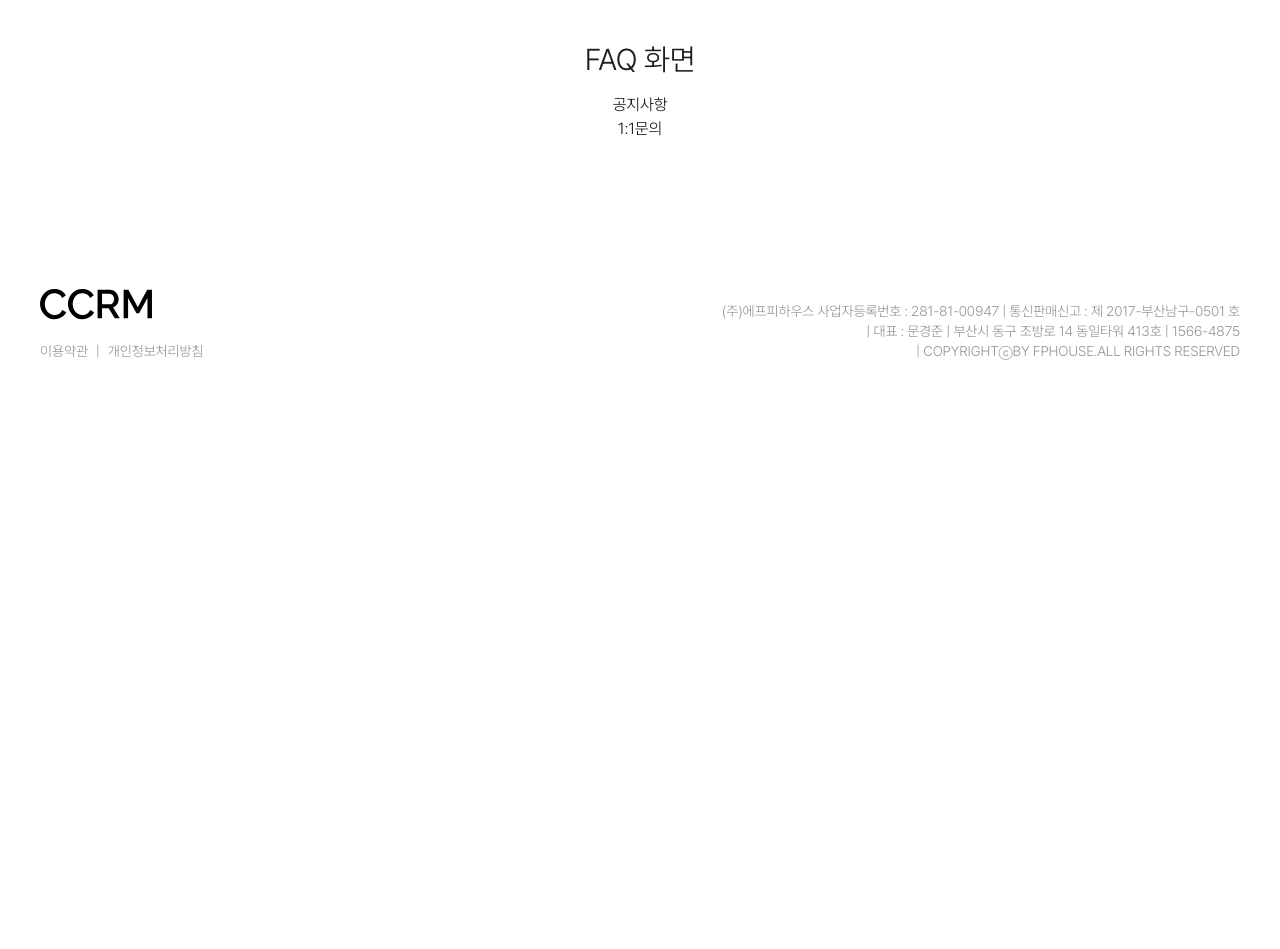
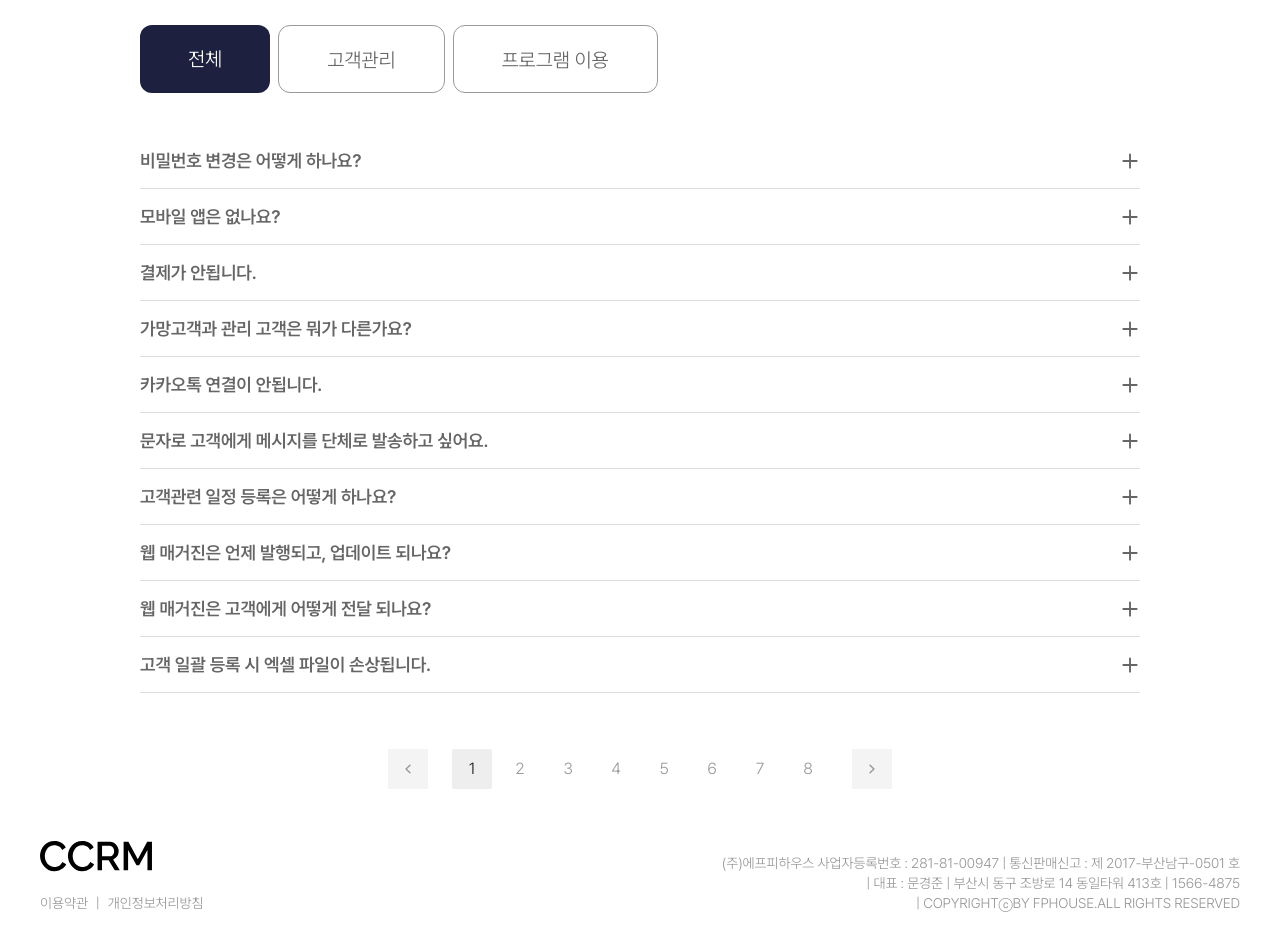
Before and after one commit to SnoopyKim/CCRM-deploy, a Next.js app: page /service-center/faq in a window 1280 px wide. Shown: the part 500-1449 px from the top of the page. Before the commit the page ends 897 px from the top, so only its background shows below. Built offline with nearby package versions, Linux system fonts and the light colour scheme.

Commit message:
FAQ 구현

```diff
--- a/app/(routes)/(main)/service-center/_components/pagination.tsx
+++ b/app/(routes)/(main)/service-center/_components/pagination.tsx
@@ -1,24 +1,36 @@
+"use client";
+
 import Icon from "@/app/_components/Icon";
 import clsx from "clsx";
 import Link from "next/link";
+import { usePathname, useRouter, useSearchParams } from "next/navigation";
 
 export default function Pagination({
   total,
-  pageIndex,
   pageSize = 10,
-  onChange,
 }: {
   total: number;
-  pageIndex: number;
   pageSize?: number;
-  onChange?: (page: number) => void;
 }) {
   const totalPages = Math.ceil(total / pageSize);
   const pages = Array.from({ length: totalPages }, (_, index) => index + 1);
+  const router = useRouter();
+  const pathname = usePathname();
+  const searchParams = useSearchParams();
+  const pageIndex = searchParams.get("page")
+    ? parseInt(searchParams.get("page")!)
+    : 1;
+
+  const setPage = (page: number) => {
+    const newSearchParams = new URLSearchParams(searchParams);
+    newSearchParams.set("page", page.toString());
+    const newUrl = `${pathname}?${newSearchParams.toString()}`;
+    router.push(newUrl);
+  };
 
   return (
     <div className="flex justify-center mt-4">
-      <Link
+      <button
         className={clsx(
           "flex w-10 h-10 rounded-sm bg-grayscale-13 justify-center items-center mr-5",
           {
@@ -26,13 +38,12 @@ export default function Pagination({
             "cursor-pointer hover:bg-grayscale-12": pageIndex !== 1,
           }
         )}
-        href={`.?page=${Math.max(1, pageIndex - 1)}`}
-        scroll={false}
+        onClick={() => setPage(Math.max(1, pageIndex - 1))}
       >
         <Icon type="left" className="w-6 h-6 stroke-grayscale-8" />
-      </Link>
+      </button>
       {pages.map((page) => (
-        <Link
+        <button
           key={page}
           className={clsx(
             "w-10 h-10 mx-1 rounded-sm flex justify-center items-center",
@@ -41,13 +52,12 @@ export default function Pagination({
               "bg-grayscale-12 text-grayscale-1": page === pageIndex,
             }
           )}
-          href={`.?page=${page}`}
-          scroll={false}
+          onClick={() => setPage(page)}
         >
           <p>{page}</p>
-        </Link>
+        </button>
       ))}
-      <Link
+      <button
         className={clsx(
           "flex w-10 h-10 rounded-sm bg-grayscale-13 justify-center items-center ml-5",
           {
@@ -55,11 +65,10 @@ export default function Pagination({
             "cursor-pointer hover:bg-grayscale-12": pageIndex !== totalPages,
           }
         )}
-        href={`.?page=${Math.min(totalPages, pageIndex + 1)}`}
-        scroll={false}
+        onClick={() => setPage(Math.min(totalPages, pageIndex + 1))}
       >
         <Icon type="right" className="w-6 h-6 stroke-grayscale-8" />
-      </Link>
+      </button>
     </div>
   );
 }
--- /dev/null
+++ b/app/(routes)/(main)/service-center/faq/_components/accordian.tsx
@@ -0,0 +1,42 @@
+import Icon from "@/app/_components/Icon";
+import clsx from "clsx";
+import { useState } from "react";
+
+export default function AccordianItem({ title }: { title: string }) {
+  const [isOpen, setIsOpen] = useState(false);
+  return (
+    <div className="">
+      <button
+        className="w-full flex h-14 justify-between items-center border-b border-grayscale-11"
+        onClick={() => setIsOpen((value) => !value)}
+      >
+        <span
+          className={clsx(
+            "text-lg font-semibold",
+            isOpen ? "text-main-2" : "text-grayscale-6"
+          )}
+        >
+          {title}
+        </span>
+        {isOpen ? (
+          <Icon type="minus" className="w-5 h-5 stroke-main-2" />
+        ) : (
+          <Icon type="plus" className="w-5 h-5 stroke-grayscale-6" />
+        )}
+      </button>
+      <div
+        id="content-1"
+        className={clsx(
+          "overflow-hidden transition-all duration-300",
+          isOpen ? "max-h-20" : "max-h-0"
+        )}
+      >
+        <div className="py-4 text-base text-grayscale-6 whitespace-pre-line">
+          Vitae congue eu consequat ac felis placerat vestibulum lectus mauris
+          ultrices. {"\n"} Cursus sit amet dictum sit amet justo donec enim diam
+          porttitor lacus luctus accumsan tortor posuere.
+        </div>
+      </div>
+    </div>
+  );
+}
--- a/app/(routes)/(main)/service-center/faq/page.tsx
+++ b/app/(routes)/(main)/service-center/faq/page.tsx
@@ -1,11 +1,75 @@
+"use client";
+
+import { SearchField } from "@/app/_components/TextField";
 import Link from "next/link";
+import Pagination from "../_components/pagination";
+import { LinkButton } from "@/app/_components/Button";
+import clsx from "clsx";
+import Icon from "@/app/_components/Icon";
+import { useState } from "react";
+import AccordianItem from "./_components/accordian";
 
-export default function FAQPage() {
+const categories = [
+  { name: "전체", value: "all" },
+  { name: "고객관리", value: "customer" },
+  { name: "프로그램 이용", value: "program" },
+];
+
+export default function FAQPage({
+  searchParams,
+}: {
+  searchParams: { category: string; page: string };
+}) {
+  const currentCategory = searchParams.category ? searchParams.category : "all";
+
+  const [isOpen, setIsOpen] = useState(false);
   return (
-    <div className="flex flex-col items-center justify-center p-24">
-      <h1 className="text-3xl py-4">FAQ 화면</h1>
-      <Link href="/service-center/notice">공지사항</Link>
-      <Link href="/service-center/inquiry">1:1문의</Link>
-    </div>
+    <>
+      <div className="flex flex-row flex-1 justify-between items-center">
+        <h2 className="text-2xl">자주 묻는 질문 (FAQ)</h2>
+        <div className="w-[400px]">
+          <SearchField
+            placeholder="검색할 내용을 입력하세요"
+            onSearch={() => {}}
+          />
+        </div>
+      </div>
+      <div className="my-10">
+        <div className="flex flex-row h-[68px] gap-2">
+          {categories.map((category) => (
+            <Link
+              key={category.value}
+              href={`/service-center/faq?category=${category.value}`}
+              className={clsx(
+                "px-12 py-5 text-xl rounded-xl",
+                currentCategory === category.value
+                  ? "bg-main-2 text-grayscale-14"
+                  : "text-grayscale-6 border border-grayscale-8"
+              )}
+              scroll={false}
+            >
+              {category.name}
+            </Link>
+          ))}
+        </div>
+        <div className="mt-10">
+          {[
+            "비밀번호 변경은 어떻게 하나요?",
+            "모바일 앱은 없나요?",
+            "결제가 안됩니다.",
+            "가망고객과 관리 고객은 뭐가 다른가요?",
+            "카카오톡 연결이 안됩니다.",
+            "문자로 고객에게 메시지를 단체로 발송하고 싶어요.",
+            "고객관련 일정 등록은 어떻게 하나요?",
+            "웹 매거진은 언제 발행되고, 업데이트 되나요?",
+            "웹 매거진은 고객에게 어떻게 전달 되나요?",
+            "고객 일괄 등록 시 엑셀 파일이 손상됩니다.",
+          ].map((item) => (
+            <AccordianItem key={item} title={item} />
+          ))}
+        </div>
+      </div>
+      <Pagination total={80} />
+    </>
   );
 }
--- a/app/(routes)/(main)/service-center/layout.tsx
+++ b/app/(routes)/(main)/service-center/layout.tsx
@@ -26,7 +26,9 @@ export default function ServiceCenterLayout({
           </MainNavItem>
         </nav>
 
-        <div className="flex flex-col px-[100px] w-full mt-10">{children}</div>
+        <section className="flex flex-col px-[100px] w-full mt-10">
+          {children}
+        </section>
       </main>
     </div>
   );
--- a/app/(routes)/(main)/service-center/notice/page.tsx
+++ b/app/(routes)/(main)/service-center/notice/page.tsx
@@ -19,7 +19,7 @@ export default function NoticePage({
   return (
     <>
       <div className="flex flex-row flex-1 justify-between items-center">
-        <h2 className="text-[24px]">공지사항</h2>
+        <h2 className="text-2xl">공지사항</h2>
         <div className="w-[400px]">
           <SearchField
             placeholder="검색할 내용을 입력하세요"
@@ -59,7 +59,7 @@ export default function NoticePage({
             ))}
           </tbody>
         </table>
-        <Pagination total={80} pageIndex={page} />
+        <Pagination total={80} />
       </div>
     </>
   );
--- a/icons/index.ts
+++ b/icons/index.ts
@@ -17,3 +17,5 @@ export { default as share } from "./share-variant-outline.svg";
 export { default as today } from "./today.svg";
 export { default as left } from "./small-left.svg";
 export { default as right } from "./small-right.svg";
+export { default as plus } from "./plus.svg";
+export { default as minus } from "./minus.svg";
```
Also changed, not shown: icons/minus.svg (added), icons/plus.svg (added).
